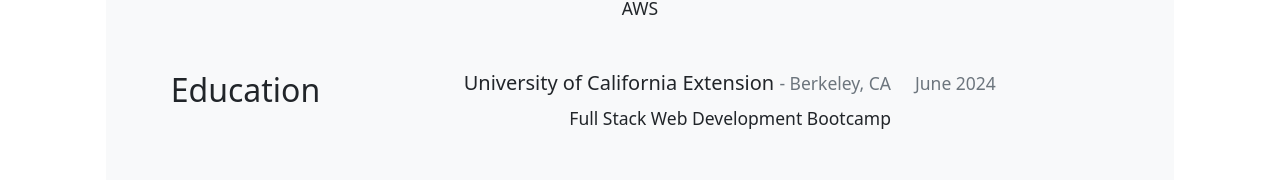
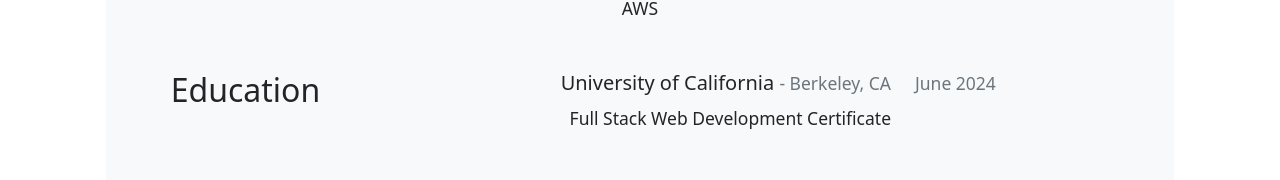
Before and after one commit to AaronH-o/react-resume, a React (Vite) app: page / in a window 1280 px wide. Shown: the part 301-481 px from the top of the page. Built offline with nearby package versions, Linux system fonts and the light colour scheme.

Commit message:
updated front page

```diff
--- a/src/pages/HomePage.jsx
+++ b/src/pages/HomePage.jsx
@@ -73,8 +73,8 @@
                   <i className="bi-terminal m-auto text-primary" />
                 </div>
                 <p className="d-flex flex-column lead mb-0">
-                  <h5 className="align-self-end">University of California Extension <small className="text-muted">- Berkeley, CA</small></h5>
-                  <p className="align-self-end"><small>Full Stack Web Development Bootcamp</small></p>
+                  <h5 className="align-self-end">University of California <small className="text-muted">- Berkeley, CA</small></h5>
+                  <p className="align-self-end"><small>Full Stack Web Development Certificate</small></p>
                 </p>
               </div>
             </div>
```
